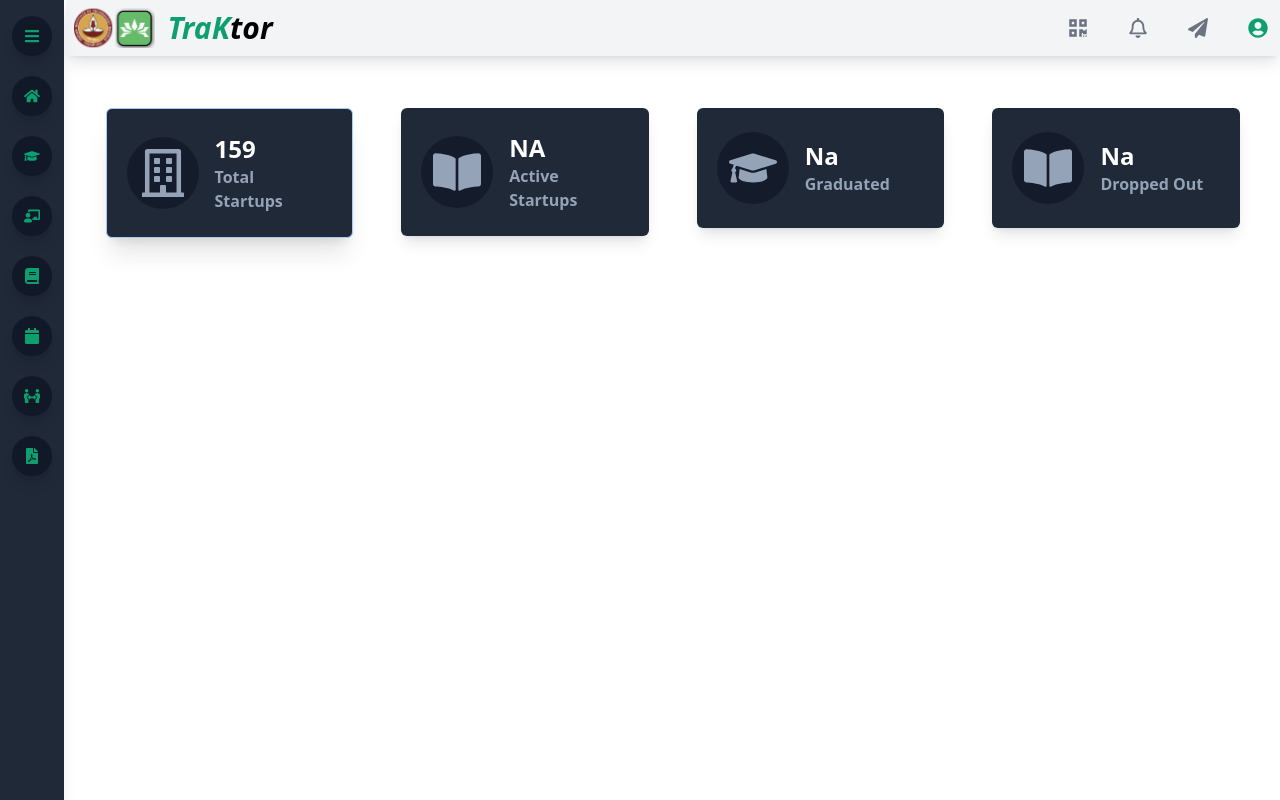
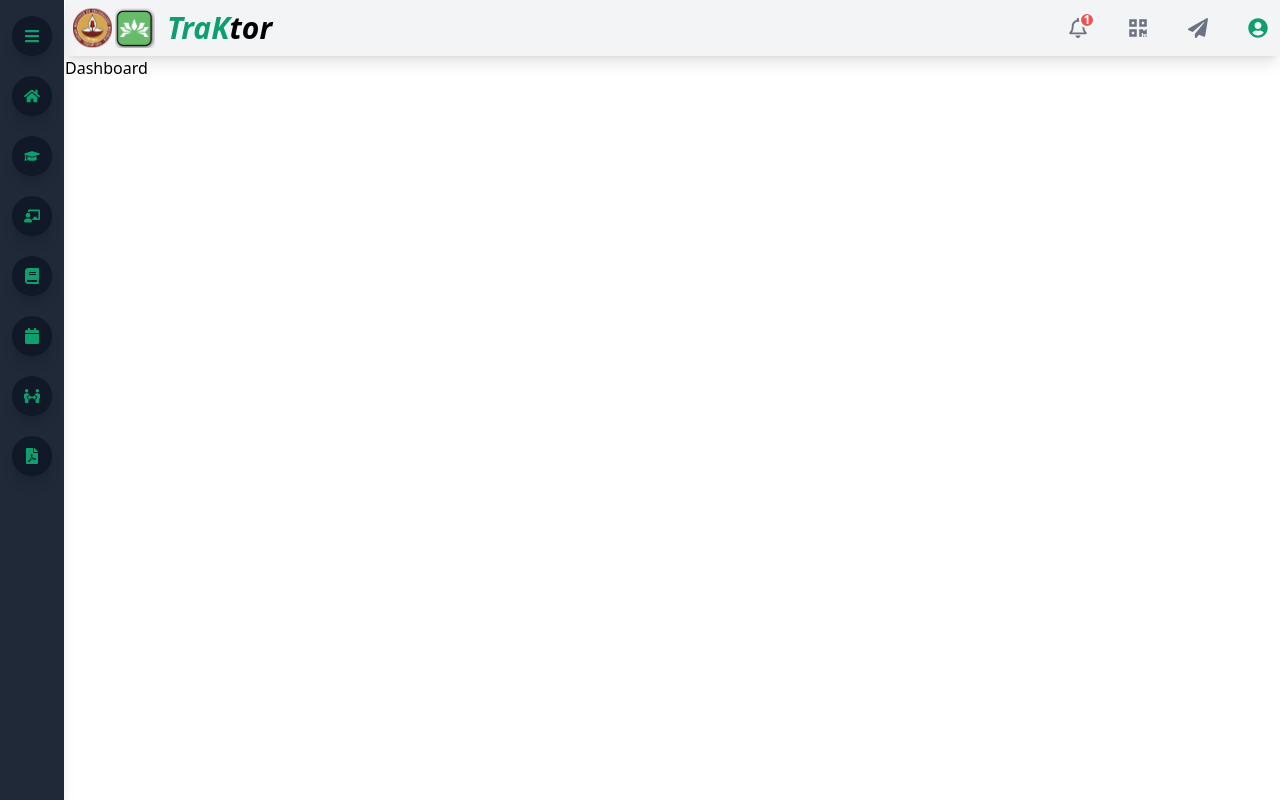
Before and after one commit to prasathnarayanan6/nirmaan-vc-app, a React (Create React App) app in the folder client/: page /connections in a window 1280 px wide. Built offline with nearby package versions, Linux system fonts and the light colour scheme.

Commit message:
finally dashboard for navbar and sidebar

```diff
--- a/client/src/App.js
+++ b/client/src/App.js
@@ -1,12 +1,20 @@
-import {BrowserRouter, Routes, Route} from 'react-router-dom';
+import { BrowserRouter, Routes, Route } from 'react-router-dom';
 import Home from './pages/Home/home';
 import Login from './pages/Login';
+import Connections from './pages/Connections/connection';
+
 function App() {
   return (
     <div>
-        <Home />
-        {/* <Login /> */}
+      <BrowserRouter>
+        <Routes>
+          <Route path="/" element={<Home />} />
+          <Route path="/login" element={<Login />} />
+          <Route path="/connections" element={<Connections />} />
+        </Routes>
+      </BrowserRouter>
     </div>
   );
 }
+
 export default App;
--- a/client/src/components/NavBar.js
+++ b/client/src/components/NavBar.js
@@ -12,7 +12,9 @@ function NavBar() {
     setProfileHover(false);
   }
   const styles = {
-      transform: isBellHovered?"rotate(20deg)" : "",
+      transform: isBellHovered?"rotate(30deg)" : "",
+      transitionTimingFunction: isBellHovered?"ease-in" : "",
+      transition: isBellHovered?"0.30s":""
   }
   const handleBellHover = () => {
     setIsBellHovered(!isBellHovered);
@@ -34,22 +36,27 @@ function NavBar() {
               <div className="hidden w-full md:block md:w-auto lg:w-auto" id="navbar-default">
                 <ul className="font-medium flex flex-col p-4 md:p-0 mt-4 border border-gray-100 rounded-lg bg-gray-50 md:flex-row md:space-x-8 rtl:space-x-reverse md:mt-0 md:border-0 md:bg-gray-100 dark:bg-gray-800 md:dark:bg-gray-900 dark:border-gray-700">
                   <li>
-                     <a href="/"  className="block py-2 px-2 text-white bg-blue-700 rounded md:bg-transparent md:text-gray-500 md:p-1 dark:text-white md:dark:text-blue-500 text-xl hover:text-white hover:bg-green-400 rounded-3xl hover:rounded-2xl transition-all duration-200 ease-linear cursor-pointer group;" ><FaQrcode /></a>
+                     <a href="/data"   className="block py-2 px-2 text-white bg-blue-700 rounded md:bg-transparent md:text-gray-500 md:p-1 dark:text-white md:dark:text-blue-500 text-xl hover:text-white hover:bg-green-400 rounded-3xl hover:rounded-2xl transition-all duration-200 ease-linear cursor-pointer group;" onMouseEnter={handleBellHover} onMouseLeave={handleBellHover}>
+                        <FaRegBell style={styles} /> <span class="sr-only">Notifications</span>
+                        <div class="absolute inline-flex items-center justify-center w-4 h-4 text-xs font-bold text-white bg-red-500 border-2 border-white rounded-full top-3 end-[185px;] dark:border-gray-900">1</div>
+                     </a>
                   </li>
                   <li>
-                     <a href="/" style={styles} className="block py-2 px-2 text-white bg-blue-700 rounded md:bg-transparent md:text-gray-500 md:p-1 dark:text-white md:dark:text-blue-500 text-xl hover:text-white hover:bg-green-400 rounded-3xl hover:rounded-2xl transition-all duration-200 ease-linear cursor-pointer group;" onMouseEnter={handleBellHover} onMouseLeave={handleBellHover} ><FaRegBell /></a>
+                     <a href="/" className="block py-2 px-2 text-white bg-blue-700 rounded md:bg-transparent md:text-gray-500 md:p-1 dark:text-white md:dark:text-blue-500 text-xl hover:text-white hover:bg-green-400 rounded-3xl hover:rounded-2xl transition-all duration-200 ease-linear cursor-pointer group;"><FaQrcode /></a>
                   </li>
                   <li>
                      <a href="/" className="block py-2 px-2 text-white bg-blue-700 rounded md:bg-transparent md:text-gray-500 md:p-1 dark:text-white md:dark:text-blue-500 text-xl hover:text-white hover:bg-green-400 rounded-3xl hover:rounded-2xl transition-all duration-200 ease-linear cursor-pointer group;" ><FaPaperPlane /></a>
                   </li>
                   <li>
-                      <a href="/" className="block py-2 px-2 text-white bg-blue-700 rounded md:bg-transparent md:text-green-500 md:p-1 dark:text-white md:dark:text-blue-500 text-xl hover:text-white hover:bg-green-400 rounded-3xl hover:rounded-2xl transition-all duration-300 ease-linear cursor-pointer group;" onMouseEnter={handleMouseEnter} onMouseLeave={handleMouseLeave} ><FaUserCircle />
+                      <div className="block py-2 px-2 text-white bg-blue-700 rounded md:bg-transparent md:text-green-500 md:p-1 dark:text-white md:dark:text-blue-500 text-xl hover:text-white hover:bg-green-400 rounded-3xl hover:rounded-2xl transition-all duration-300 ease-linear cursor-pointer group;" onMouseEnter={handleMouseEnter} onMouseLeave={handleMouseLeave} ><FaUserCircle />
                       {profileHover && (
                           <div className="absolute top-[33px;] right-0 mt-2 w-30 bg-slate-100 border border-gray-200 rounded-lg shadow-md items-center">
-                              <a href="/" className="block py-2 px-4 text-gray-700 hover:bg-gray-400 text-sm hover:text-green-700"><FaGear /></a>
-                              <a href="/" className="block py-2 px-4 text-gray-700 hover:bg-gray-400 text-sm hover:text-green-700"><FaSignOutAlt /></a>
+                              <a href="/profile" className="block py-2 px-4 text-gray-700 hover:bg-gray-400 text-sm hover:text-green-700 hover:rounded-lg">Profile</a>
+                              <a href="/settings" className="block py-2 px-4 text-gray-700 hover:bg-gray-400 text-sm hover:text-green-700 hover:rounded-lg">Settings</a>
+                              <a href="/signout" className="block py-2 px-4 text-gray-700 hover:bg-gray-400 text-sm hover:text-green-700 hover:rounded-lg">SignOut</a>
+
                           </div>
-                      )}</a>
+                      )}</div>
                   </li>
                 </ul>
               </div>
--- a/client/src/pages/Connections/connection.js
+++ b/client/src/pages/Connections/connection.js
@@ -1,9 +1,20 @@
 import React from 'react'
+import SideBar from '../../components/sidebar';
+import NavBar from '../../components/NavBar';
 
-function connection() {
+function Connections() {
   return (
-    <div>connection</div>
+    <div className="flex">
+        <section id='sidebar' className="w-[65px;]">
+                <SideBar />
+        </section>
+        <section className="flex-grow">
+            <NavBar />
+            Dashboard
+        </section>
+
+    </div>
   )
 }
 
-export default connection
+export default Connections;
--- a/client/src/pages/Home/home.js
+++ b/client/src/pages/Home/home.js
@@ -11,7 +11,7 @@ function Home() {
                 <section id="" className=" flex-grow">
                 <NavBar />
                     <div className="items-center px-4 py-3 m-auto mt-2 sm:mt-10 md:mt-10">
-                            <div className="md:flex md:flex-wrap lg:flex lg:flex-wrap max-w-screen-2xl">
+                            <div className="md:flex md:flex-wrap lg:flex lg:flex-wrap max-w-screen-3xl">
                                 <div className="w-full mt-6 px-6 sm:w-1/2 xl:w-1/4 sm:mt-0">
                                     <div className="flex items-center px-5 py-6 shadow-xl rounded-md bg-gray-800 border border-blue-300">
                                             <div class="p-3 rounded-full bg-gray-900 bg-opacity-75">
```
